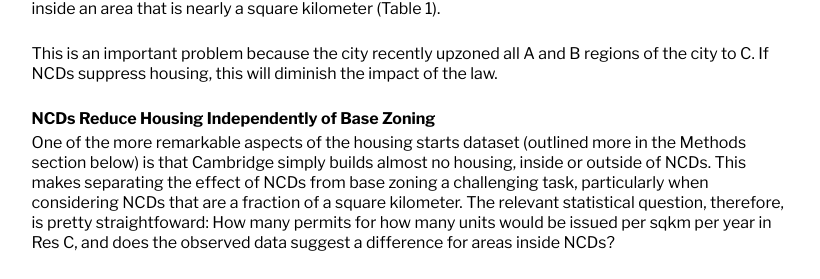
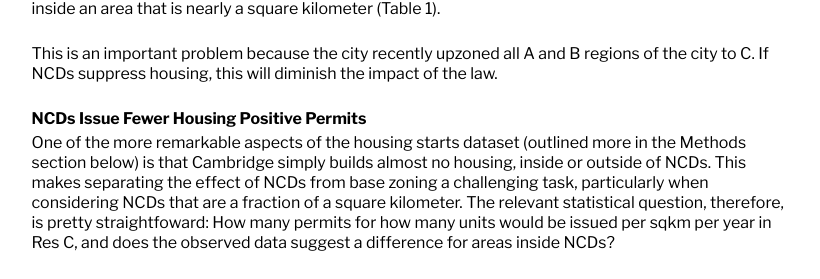
Before and after one commit to dan-sprague/dan-sprague.github.io, a Jekyll site: the page built from _posts/2025-03-30-ncd.markdown, in a window 1280 px wide and 900 px high, scrolled down 1814 px. Shown: the part 151-430 px from the top of the window, without its empty margins (221-1041 px from the left). Built offline with Jekyll 4.4.1, drawn with Linux system fonts in a browser that asks for light colours.

```diff
--- a/_posts/2025-03-30-ncd.markdown
+++ b/_posts/2025-03-30-ncd.markdown
@@ -76,7 +76,7 @@
 
 This is an important problem because the city recently upzoned all A and B regions of the city to C. If NCDs suppress housing, this will diminish the impact of the law.<br><br>
 
-#### NCDs Reduce Housing Independently of Base Zoning
+#### NCDs Issue Fewer Housing Positive Permits
 One of the more remarkable aspects of the housing starts dataset (outlined more in the Methods section below) is that Cambridge simply builds almost no housing, inside or outside of NCDs. This makes separating the effect of NCDs from base zoning a challenging task, particularly when considering NCDs that are a fraction of a square kilometer. The relevant statistical question, therefore, is pretty straightfoward: How many permits for how many units would be issued per sqkm per year in Res C, and does the observed data suggest a difference for areas inside NCDs?<br><br>
 <div style="float: left; margin-right: 15px; margin-bottom: 15px; width: 500px;">
   <img src="/assets/images/permits.png" alt="Permit probability by zone" width="100%"/>
```
Also changed, not shown: 2 other files.
